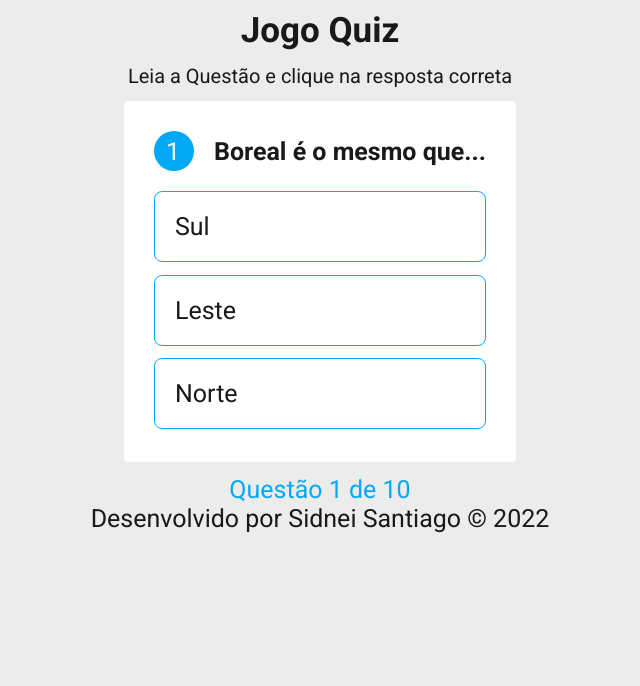
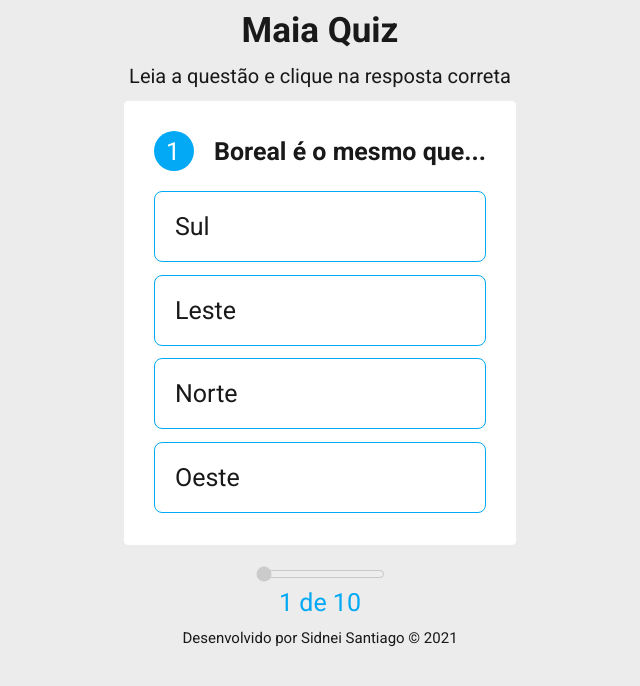
Before and after one commit to SidSan97/Quiz-JavaScript, a plain HTML site: page index.html in a window 1280 px wide. Shown: the whole page, without its empty margins (320-960 px from the left). Drawn offline with Linux system fonts and the light colour scheme.

Commit message:
Mais opcoes de resposta

```diff
--- a/index.html
+++ b/index.html
@@ -10,33 +10,47 @@
 </head>
 <body>
     <main class="tela-principal">
-        <section class="conteudos">
-            <h1>Jogo Quiz</h1>
 
-            <article class="centro" id="instrucoes">
-                Leia a Questão e clique na resposta correta
+        <section class='conteudos'>
+
+            <h1>Maia Quiz</h1>
+
+            <article class='centro' id='instrucoes'>
+                Leia a questão e clique na resposta correta
             </article>
 
-            <article class="questoes">
+            <article class='questoes'>
 
-                <header class="questao">
-                    <span id="numQuestao"></span>
-                    <h2 id="pergunta"></h2>
+                <header class='questao'>
+                    <span id='numQuestao'></span>
+                    <h2 id='pergunta'></h2>
                 </header>
-
-                <div class="corpo">
-                    <ol type="A" id="alternativas">
-                        <li id='a' value="1A" class="respostas" onclick="verificarSeAcertou(this, this)"></li>
-                        <li id='b' value="1B" class="respostas" onclick="verificarSeAcertou(this, this)"></li>
-                        <li id='c' value="1C" class="respostas" onclick="verificarSeAcertou(this, this)"></li>
+                <!--
+                <figure class='imagemDaQuestao'>
+                    <img src="images/quiz/rosa_dos_ventos.png" alt="Imagem da questao" width="200px"/>
+                </figure>
+                -->
+                <div class='corpo'>
+                    <ol type='A' id='alternativas'>
+                        <li id='a' value='1A' class='respostas' onClick='verificarSeAcertou(this, this)'></li>
+                        <li id='b' value='1B' class='respostas' onClick='verificarSeAcertou(this, this)'></li>
+                        <li id='c' value='1C' class='respostas' onClick='verificarSeAcertou(this, this)'></li>
+                        <li id='d' value='1D' class='respostas' onClick='verificarSeAcertou(this, this)'></li>
                     </ol>
                 </div>
             </article>
 
-            <article id="aviso">Questão <span id="numero"></span> de <span id="total"></span></article>
+            <article id='aviso' class='centro'>
+                <input type="range" value='1' min='1' max='10' step='1'
+                name="progresso" id="progresso" disabled
+                /> <br>
+                <span id='numero'></span> de <span id='total'></span>
+            </article>
+
+            <footer id='autoria' class='centro'>Desenvolvido por Sidnei Santiago &copy; 2021</footer>
+
         </section>
 
-        <footer class="centro"> Desenvolvido por Sidnei Santiago &copy; 2022 </footer>
     </main>
 
     <script src="js/script.js"></script>
```
